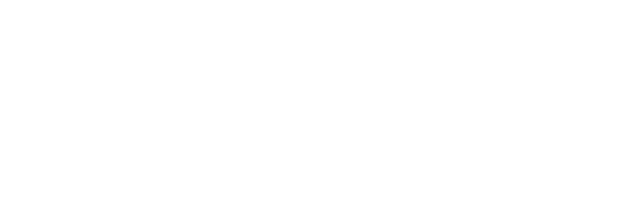
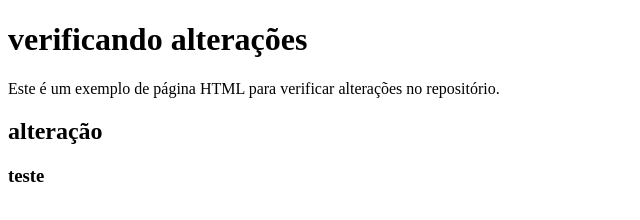
Before and after one commit to 1Hate/curso_git_1, a plain HTML site: page index.html in a window 1280 px wide. Shown: the whole page, without its empty margins (0-640 px from the left). Drawn offline with Linux system fonts and the light colour scheme.

Commit message:
testando git tag

```diff
--- a/index.html
+++ b/index.html
@@ -6,6 +6,9 @@
     <title>verificando alterações</title>
 </head>
 <body>
-
+    <h1>verificando alterações</h1>
+    <p>Este é um exemplo de página HTML para verificar alterações no repositório.</p>
+    <h2>alteração</h2>
+    <h3>teste</h3>
 </body>
 </html>
```
